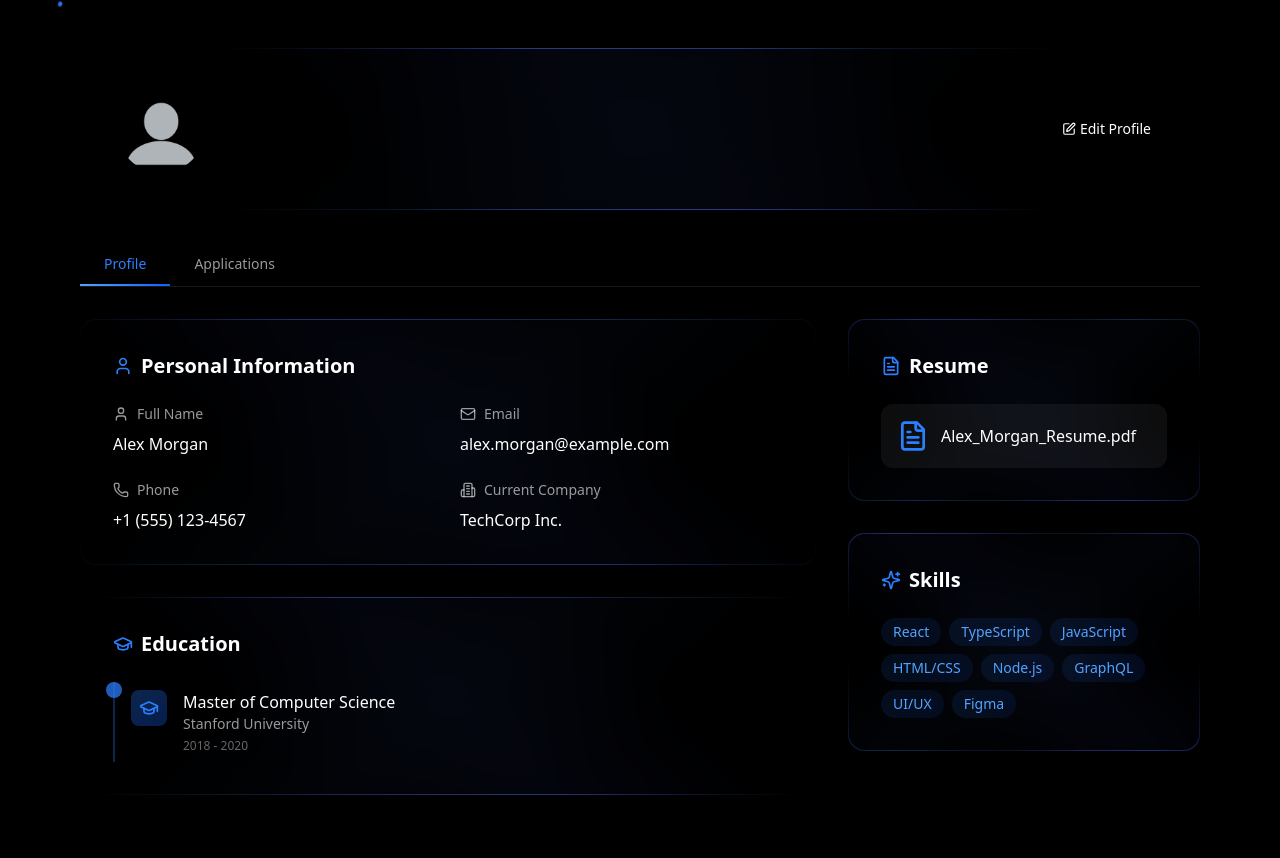
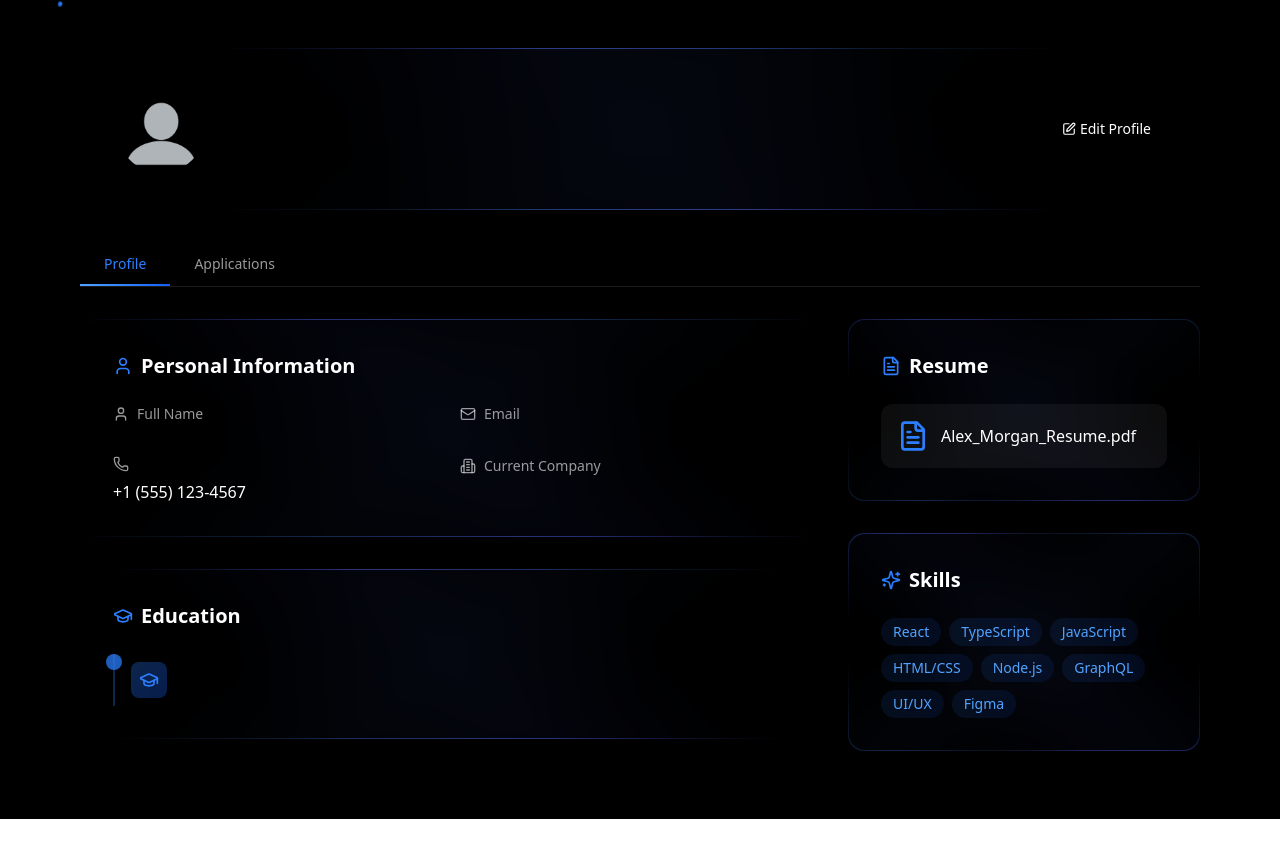
Before and after one commit to GauRav-sINGh123/NextGig, a React (Vite) app in the folder frontend/: page /profile in a window 1280 px wide. Shown: the top 858 px of the page. After the commit the page ends 819 px from the top, so only its background shows below. Built offline with nearby package versions, Linux system fonts and the light colour scheme.

Commit message:
User Fields Added Tab Component

```diff
--- a/frontend/src/components/TabComponent.tsx
+++ b/frontend/src/components/TabComponent.tsx
@@ -1,17 +1,12 @@
 import { motion, AnimatePresence } from "framer-motion";
 import { useState } from "react";
-import {
-  User,
-  Mail,
-  Phone,
-  Building2,
-  GraduationCap,
-  FileText,
-  Briefcase,
-  Sparkles,
-} from "lucide-react"
+import {User,Mail,Phone,Building2,GraduationCap,FileText,Briefcase,Sparkles} from "lucide-react"
 import { AnimatedGradientBorder ,StatusBadge} from '../components/index'
+import { useSelector } from "react-redux";
+import { RootState } from "../store/store";
+
 // Sample application data
+
 const applications = [
   {
     id: 1,
@@ -25,7 +20,8 @@ const applications = [
 
 
 function TabComponent() {
-    const [activeTab, setActiveTab] = useState("profile")
+  const [activeTab, setActiveTab] = useState("profile")
+  const user = useSelector((state: RootState) => state.authUser.user);
   return (
     <div>
           {/* Tabs */}
@@ -85,7 +81,7 @@ function TabComponent() {
                             <User className="w-4 h-4 mr-2" />
                             <span className="text-sm">Full Name</span>
                           </div>
-                          <p className="text-white font-medium">Alex Morgan</p>
+                          <p className="text-white font-medium">{user?.fullName}</p>
                         </motion.div>
 
                         <motion.div
@@ -98,7 +94,7 @@ function TabComponent() {
                             <Mail className="w-4 h-4 mr-2" />
                             <span className="text-sm">Email</span>
                           </div>
-                          <p className="text-white font-medium">alex.morgan@example.com</p>
+                          <p className="text-white font-medium">{user?.email}</p>
                         </motion.div>
                       </div>
 
@@ -111,7 +107,7 @@ function TabComponent() {
                         >
                           <div className="flex items-center text-white/60">
                             <Phone className="w-4 h-4 mr-2" />
-                            <span className="text-sm">Phone</span>
+                            <span className="text-sm">{user?.phoneNumber}</span>
                           </div>
                           <p className="text-white font-medium">+1 (555) 123-4567</p>
                         </motion.div>
@@ -126,7 +122,7 @@ function TabComponent() {
                             <Building2 className="w-4 h-4 mr-2" />
                             <span className="text-sm">Current Company</span>
                           </div>
-                          <p className="text-white font-medium">TechCorp Inc.</p>
+                          <p className="text-white font-medium">{user?.profile?.currentCompany}</p>
                         </motion.div>
                       </div>
                     </div>
@@ -157,9 +153,9 @@ function TabComponent() {
                             <GraduationCap className="w-5 h-5 text-blue-500" />
                           </div>
                           <div>
-                            <h3 className="font-medium">Master of Computer Science</h3>
-                            <p className="text-white/60 text-sm">Stanford University</p>
-                            <p className="text-white/40 text-xs mt-1">2018 - 2020</p>
+                            <h3 className="font-medium">{user?.profile?.education}</h3>
+                            <p className="text-white/60 text-sm">{user?.profile?.college}</p>
+                            <p className="text-white/40 text-xs mt-1">{user?.profile?.collegeEndDate}</p>
                           </div>
                         </div>
                       </motion.div>
```
